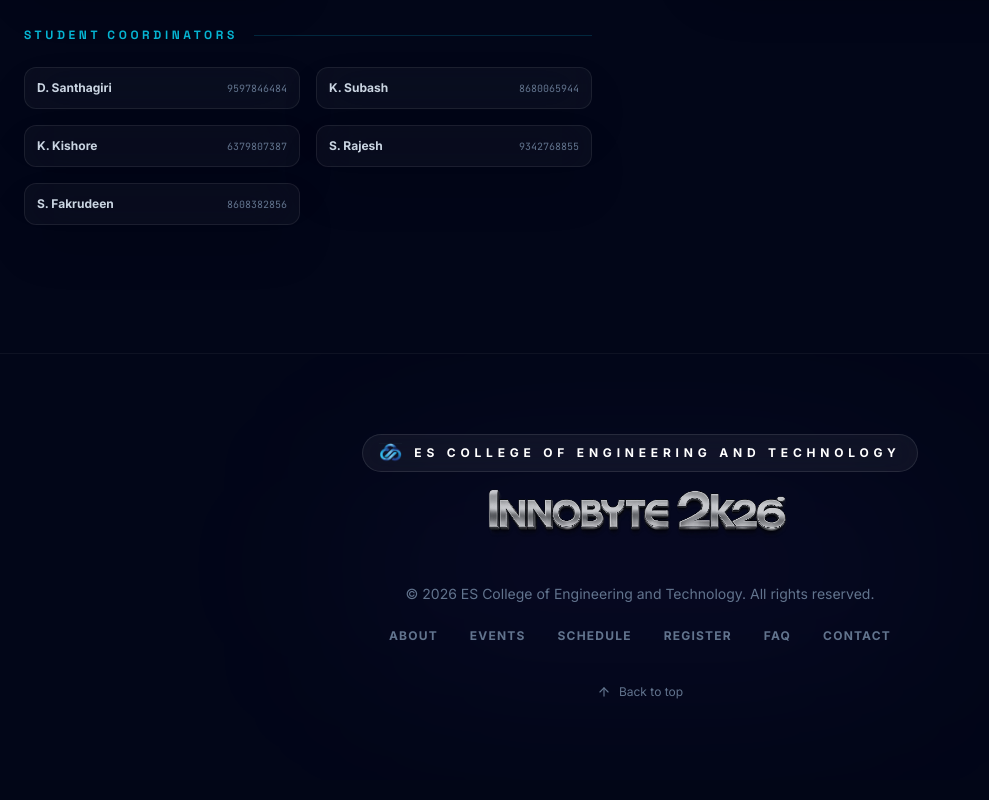
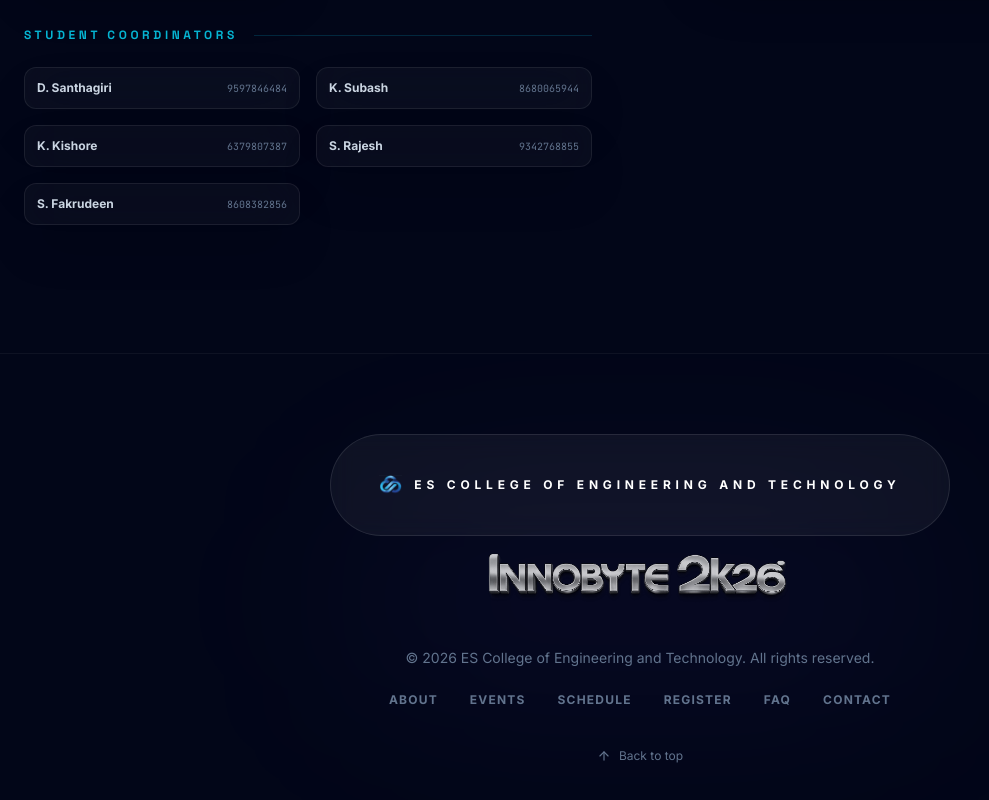
Before and after one commit to subashkarthik/INNOBYTE2K26, a React (Vite) app: page / in a window 1280 px wide. Shown: the part 11145-11945 px from the top of the page, without its empty margins (0-989 px from the left). Built offline with nearby package versions, Linux system fonts and the light colour scheme; no server answers.

Commit message:
UI: Enhance institutional branding by increasing logo and name size/visibility

```diff
--- a/src/App.tsx
+++ b/src/App.tsx
@@ -1146,7 +1146,7 @@
         <div className="absolute top-1/2 left-1/2 -translate-x-1/2 -translate-y-1/2 w-[600px] h-[200px] bg-brand-primary/5 rounded-full blur-[100px]" />
         <div className="relative z-10">
           <div className="flex flex-col items-center gap-4 mb-10">
-            <div className="flex items-center gap-3 bg-white/5 border border-white/10 px-4 py-2 rounded-full backdrop-blur-md">
+            <div className="flex items-center gap-3 bg-white/5 border border-white/10 px-12 py-10 rounded-full backdrop-blur-md">
               <img src="/college-logo.png" alt="ES Logo" className="h-5 w-auto" />
               <span className="text-xs font-black text-white uppercase tracking-[0.4em]">ES College of Engineering and Technology</span>
             </div>
```
